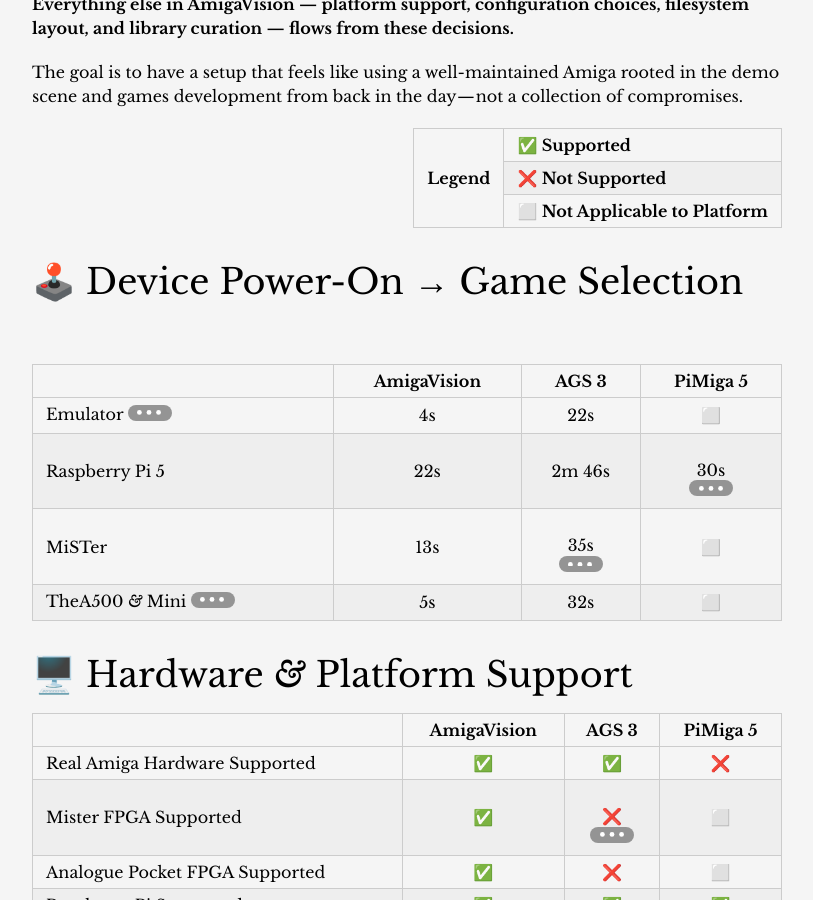
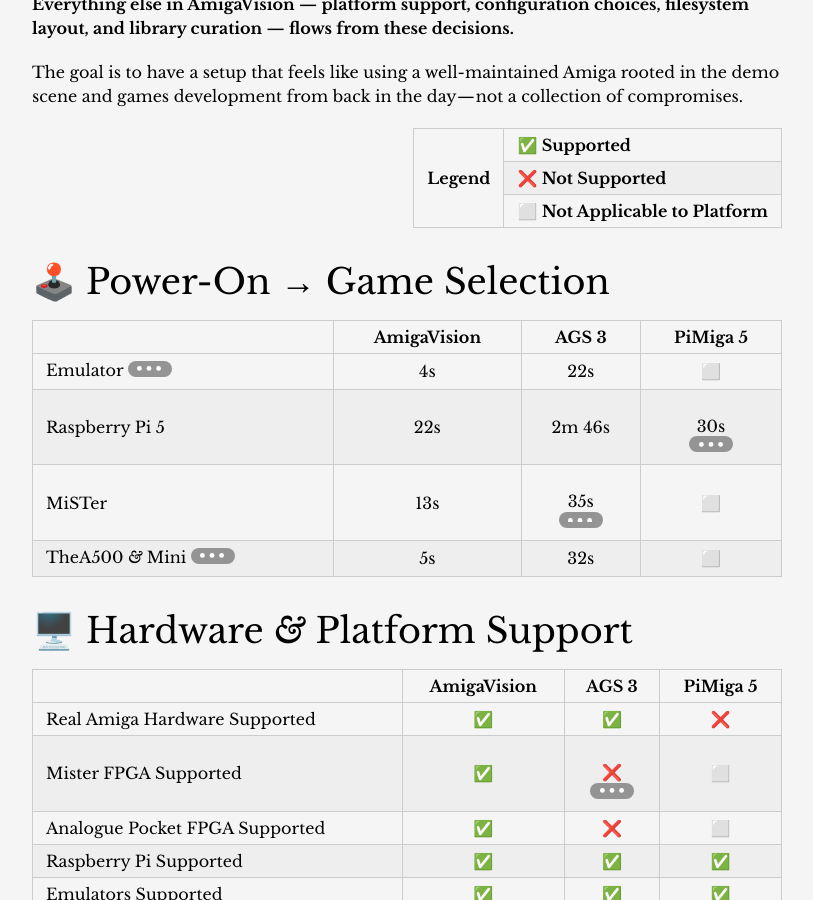
Before and after one commit to amigavision/amigavision.github.io, a Jekyll site: the page built from vs.md, in a window 1280 px wide and 900 px high, scrolled down 1845 px. Shown: the whole window, without its empty margins (233-1046 px from the left). Built offline with Jekyll 4.4.1, drawn with Linux system fonts in a browser that asks for light colours.

Commit message:
Simplify

```diff
--- a/vs.md
+++ b/vs.md
@@ -65,7 +65,7 @@
   </tr>
 </table>
 
-## 🕹️ Device Power-On → Game Selection {#boot}
+## 🕹️ Power-On → Game Selection {#boot}
 
 |   | AmigaVision | AGS&nbsp;3 | PiMiga&nbsp;5
 |---|:-----------:|:----------:|:------------:
```
